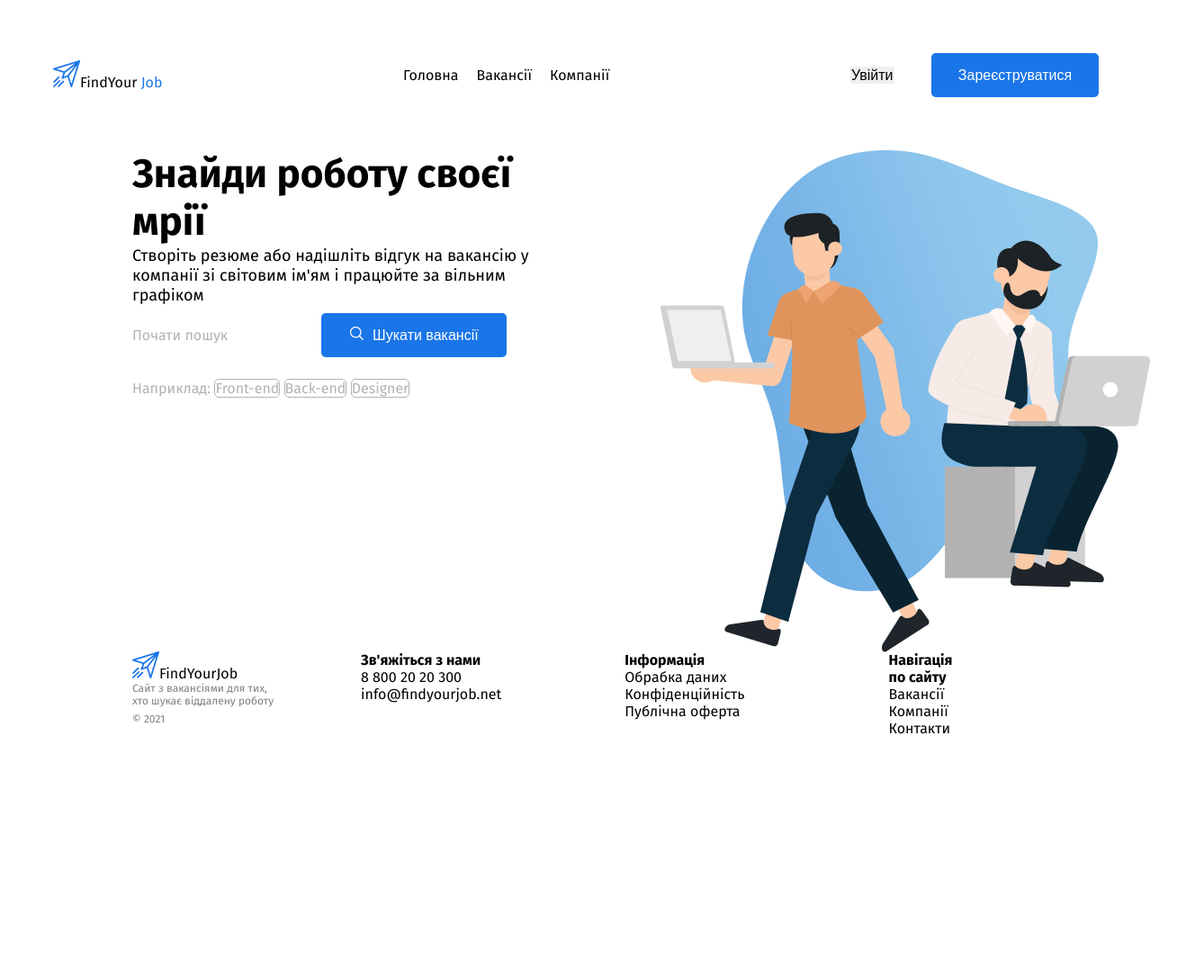
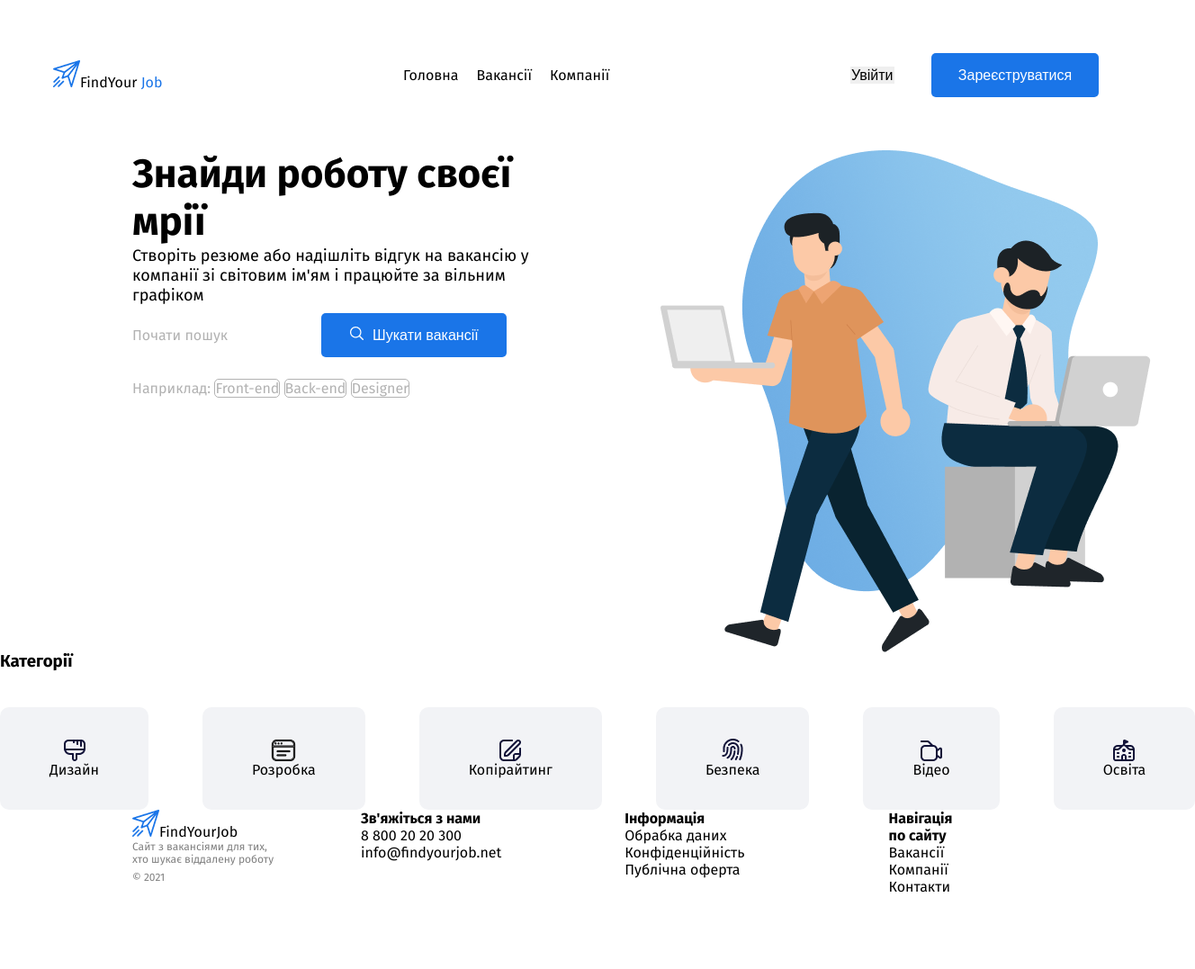
Before and after one commit to matviylevicky/findyourjob, a plain HTML site: page index.html in a window 1280 px wide. Shown: the whole page at 90% size, 1328 px wide, since content can reach past the window. Before the commit the page ends 901 px from the top, so only its background shows below. Drawn offline with Linux system fonts and the light colour scheme.

Commit message:
додав категорії

```diff
--- a/index.html
+++ b/index.html
@@ -46,6 +46,37 @@
                 </div>
             </section>
         </header>
+        <nav class="categories">
+        <h3 class="categories_title">Категорії</h3>
+        <ul class="categories_items">
+          <!--categories_items-->
+          <li class="categories_item">
+            <!--categories_item-->
+            <img src="img/brush.png" alt="img/brush1.svg" />
+            <p>Дизайн</p>
+          </li>
+          <li class="categories_item">
+            <img src="img/browser.png" alt="" />
+            <p>Розробка</p>
+          </li>
+          <li class="categories_item">
+            <img src="img/edit 1.png" alt="" />
+            <p>Копірайтинг</p>
+          </li>
+          <li class="categories_item">
+            <img src="img/fingerprint.png" alt="" />
+            <p>Безпека</p>
+          </li>
+          <li class="categories_item">
+            <img src="img/camera 1.png" alt="" />
+            <p>Відео</p>
+          </li>
+          <li class="categories_item">
+            <img src="img/school 1.png" alt="" />
+            <p>Освіта</p>
+          </li>
+        </ul>
+      </nav>
         <main class="main"></main>
         <footer class="footer">
             <div class="footer-logo">
--- a/style/style.css
+++ b/style/style.css
@@ -112,7 +112,40 @@ body {
     height: 557.49px;
     padding-left: 127px;
 }
-
+/* стилі для категорій */
+.categories {
+    display: flex;
+    flex-direction: column;
+    gap: 40px;
+  }
+  .categories_items {
+    display: flex;
+    list-style-type: none;
+    gap: 30px;
+  }
+  .categories_item {
+    display: flex;
+    margin-right: 30px;
+    padding: 35px 55px;
+    background: #f2f3f6;
+    border-radius: 10px;
+    justify-content: center;
+    align-items: center;
+    flex-direction: column;
+  }
+  .categories_iteme_img {
+    width: 26px;
+    height: 24px;
+  }
+  .categories_item:hover {
+    background: #1a75e8;
+  }
+  .categories_item:hover img {
+    filter: brightness(0) invert(1);
+  }
+  .categories_item:hover p {
+    color: white;
+  }
 
 
 
```
Also changed, not shown: img/browser.png (added), img/brush.png (added), img/camera 1.png (added), img/edit 1.png (added), img/fingerprint.png (added), img/school 1.png (added).
